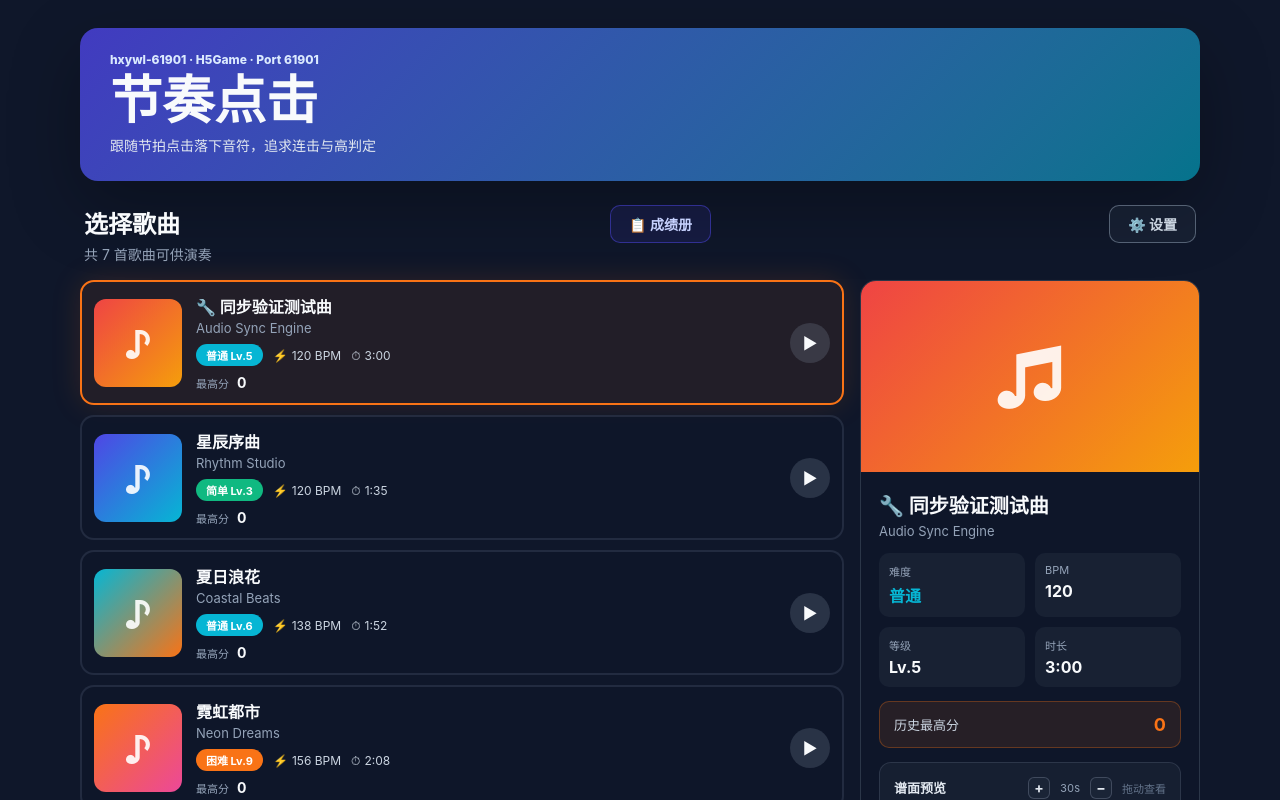
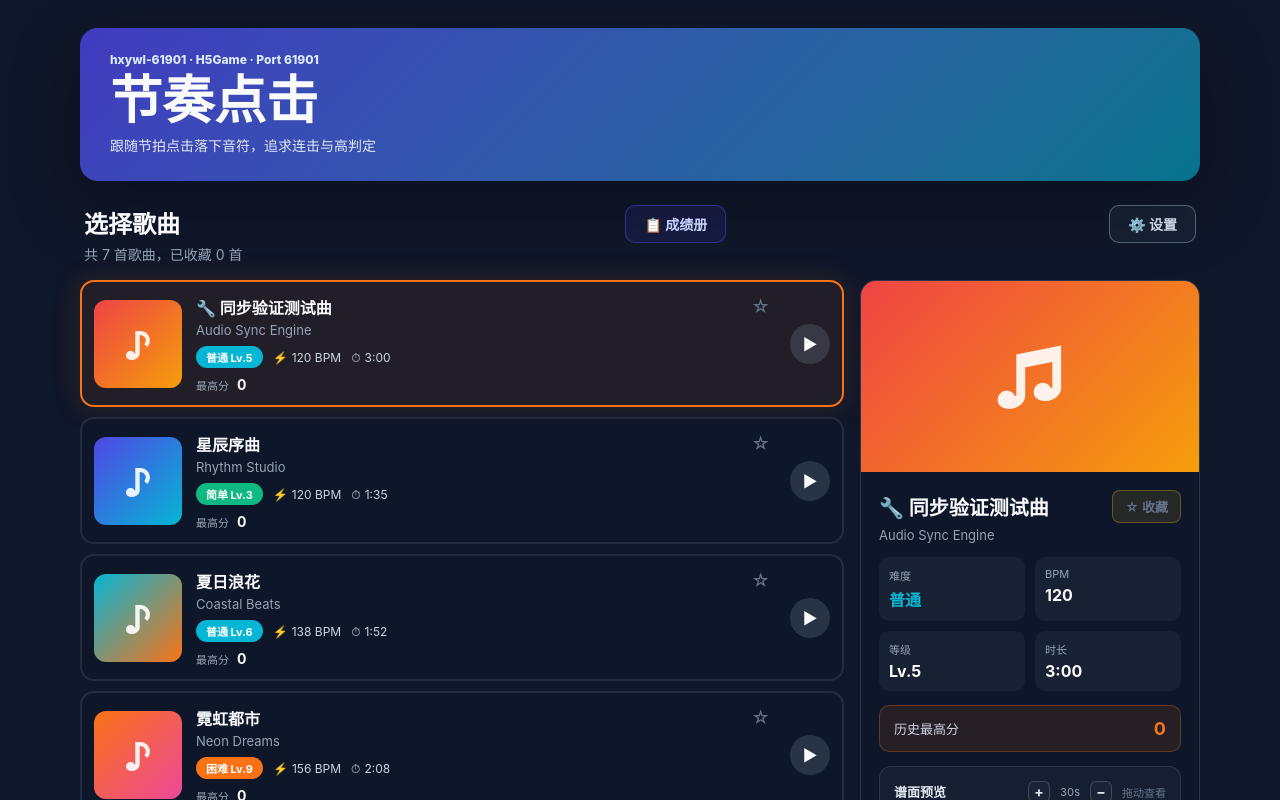
Before and after one commit to aliAjax/hxywl-61901-e1bd72a, a React (Vite) app: page / in a window 1280 px wide. Both pictures are taken after a click on the button "← 跳过教学". Shown: the top 800 px of the page. Built offline with nearby package versions, Linux system fonts and the light colour scheme.

Commit message:
.3436396082391580:4bc4e12b288c8521d436924fef1879c9_6a360041eaff1d2daeeba827.6a360043eaff1d2daeeba82f.6a360043919d2a5b4adae53d:Trae CN.T(2026/6/20 10:51:47)

```diff
--- a/src/SongSelect.tsx
+++ b/src/SongSelect.tsx
@@ -6,6 +6,8 @@ import {
   difficultyColors,
   formatDuration,
   getSongBestScore,
+  isSongFavorite,
+  toggleSongFavorite,
 } from "./songs";
 import ChartPreview from "./ChartPreview";
 
@@ -28,10 +30,25 @@ export default function SongSelect({
 }: SongSelectProps) {
   const [previewingSongId, setPreviewingSongId] = useState<string | null>(null);
   const [previewStep, setPreviewStep] = useState(-1);
+  const [favoriteTick, setFavoriteTick] = useState(0);
   const previewTimerRef = useRef<number | null>(null);
   const audioCtxRef = useRef<AudioContext | null>(null);
 
-  const selectedSong = songs.find((s) => s.id === selectedSongId) || songs[0];
+  const sortedSongs = [...songs].sort((a, b) => {
+    const aFav = isSongFavorite(a.id);
+    const bFav = isSongFavorite(b.id);
+    if (aFav && !bFav) return -1;
+    if (!aFav && bFav) return 1;
+    return 0;
+  });
+
+  const selectedSong = sortedSongs.find((s) => s.id === selectedSongId) || sortedSongs[0];
+
+  function handleToggleFavorite(songId: string, e: React.MouseEvent) {
+    e.stopPropagation();
+    toggleSongFavorite(songId);
+    setFavoriteTick((t) => t + 1);
+  }
 
   useEffect(() => {
     return () => {
@@ -121,7 +138,7 @@ export default function SongSelect({
         <div className="select-header-row">
           <div>
             <h1 className="select-title">选择歌曲</h1>
-            <p className="select-subtitle">共 {songs.length} 首歌曲可供演奏</p>
+            <p className="select-subtitle">共 {songs.length} 首歌曲，已收藏 {songs.filter((s) => isSongFavorite(s.id)).length} 首</p>
           </div>
           <button
             className="scorebook-entry-btn"
@@ -140,15 +157,16 @@ export default function SongSelect({
 
       <div className="select-layout">
         <div className="song-list">
-          {songs.map((song) => {
+          {sortedSongs.map((song) => {
             const isSelected = selectedSong.id === song.id;
             const isPreviewing = previewingSongId === song.id;
             const best = getSongBestScore(song.id);
+            const isFav = isSongFavorite(song.id);
 
             return (
               <div
                 key={song.id}
-                className={`song-card ${isSelected ? "selected" : ""}`}
+                className={`song-card ${isSelected ? "selected" : ""} ${isFav ? "favorite" : ""}`}
                 onClick={() => onSelectSong(song)}
               >
                 <div
@@ -158,6 +176,7 @@ export default function SongSelect({
                   }}
                 >
                   <span className="song-icon">♪</span>
+                  {isFav && <span className="favorite-indicator">⭐</span>}
                   {isPreviewing && (
                     <div className="preview-wave">
                       {song.previewPattern.map((_, i) => (
@@ -171,7 +190,16 @@ export default function SongSelect({
                 </div>
 
                 <div className="song-info">
-                  <h3 className="song-title">{song.title}</h3>
+                  <div className="song-title-row">
+                    <h3 className="song-title">{song.title}</h3>
+                    <button
+                      className={`favorite-btn ${isFav ? "active" : ""}`}
+                      onClick={(e) => handleToggleFavorite(song.id, e)}
+                      title={isFav ? "取消收藏" : "收藏歌曲"}
+                    >
+                      {isFav ? "★" : "☆"}
+                    </button>
+                  </div>
                   <p className="song-artist">{song.artist}</p>
 
                   <div className="song-meta">
@@ -221,10 +249,20 @@ export default function SongSelect({
             }}
           >
             <span className="detail-icon">♫</span>
+            {isSongFavorite(selectedSong.id) && <span className="detail-favorite-indicator">⭐</span>}
           </div>
 
           <div className="detail-info">
-            <h2 className="detail-title">{selectedSong.title}</h2>
+            <div className="detail-title-row">
+              <h2 className="detail-title">{selectedSong.title}</h2>
+              <button
+                className={`detail-favorite-btn ${isSongFavorite(selectedSong.id) ? "active" : ""}`}
+                onClick={(e) => handleToggleFavorite(selectedSong.id, e)}
+                title={isSongFavorite(selectedSong.id) ? "取消收藏" : "收藏歌曲"}
+              >
+                {isSongFavorite(selectedSong.id) ? "★ 已收藏" : "☆ 收藏"}
+              </button>
+            </div>
             <p className="detail-artist">{selectedSong.artist}</p>
 
             <div className="detail-stats">
--- a/src/resourceManager.ts
+++ b/src/resourceManager.ts
@@ -22,6 +22,7 @@ const STORAGE_KEYS = {
   PLAY_RECORDS: "rhythm-play-records",
   CALIBRATION: "rhythm-calibration-offset",
   TUTORIAL: "rhythm-tutorial-completed",
+  FAVORITES: "rhythm-favorite-songs",
 } as const;
 
 const TRACK_COUNT = 4;
@@ -442,12 +443,14 @@ class ResourceManager {
     bestScores: Record<string, number>;
     playRecords: PlayRecord[];
     version: ResourceVersion | null;
+    favoriteSongIds: Set<string>;
   } = {
     songs: null,
     charts: {},
     bestScores: {},
     playRecords: [],
     version: null,
+    favoriteSongIds: new Set(),
   };
 
   private initialized = false;
@@ -710,6 +713,7 @@ class ResourceManager {
     localStorage.removeItem(STORAGE_KEYS.VERSION);
     localStorage.removeItem(STORAGE_KEYS.CALIBRATION);
     localStorage.removeItem(STORAGE_KEYS.TUTORIAL);
+    localStorage.removeItem(STORAGE_KEYS.FAVORITES);
 
     for (let i = 0; i < localStorage.length; i++) {
       const key = localStorage.key(i);
@@ -724,6 +728,7 @@ class ResourceManager {
       bestScores: {},
       playRecords: [],
       version: null,
+      favoriteSongIds: new Set(),
     };
     this.initialized = false;
   }
@@ -1008,6 +1013,40 @@ class ResourceManager {
   resetTutorialStatus(): void {
     localStorage.removeItem(STORAGE_KEYS.TUTORIAL);
   }
+
+  getFavoriteSongIds(): string[] {
+    this.ensureInitialized();
+    if (this.memoryCache.favoriteSongIds.size === 0) {
+      const raw = localStorage.getItem(STORAGE_KEYS.FAVORITES);
+      const ids = safeParseJSON<string[]>(raw, []);
+      this.memoryCache.favoriteSongIds = new Set(ids);
+    }
+    return [...this.memoryCache.favoriteSongIds];
+  }
+
+  isSongFavorite(songId: string): boolean {
+    return this.getFavoriteSongIds().includes(songId);
+  }
+
+  toggleSongFavorite(songId: string): boolean {
+    this.ensureInitialized();
+    const ids = this.getFavoriteSongIds();
+    const isFav = ids.includes(songId);
+    let newIds: string[];
+    if (isFav) {
+      newIds = ids.filter((id) => id !== songId);
+    } else {
+      newIds = [...ids, songId];
+    }
+    localStorage.setItem(STORAGE_KEYS.FAVORITES, JSON.stringify(newIds));
+    this.memoryCache.favoriteSongIds = new Set(newIds);
+    return !isFav;
+  }
+
+  resetFavorites(): void {
+    localStorage.removeItem(STORAGE_KEYS.FAVORITES);
+    this.memoryCache.favoriteSongIds = new Set();
+  }
 }
 
 export const resourceManager = new ResourceManager();
--- a/src/songs.ts
+++ b/src/songs.ts
@@ -87,6 +87,22 @@ export function resetTutorialStatus(): void {
   resourceManager.resetTutorialStatus();
 }
 
+export function getFavoriteSongIds(): string[] {
+  return resourceManager.getFavoriteSongIds();
+}
+
+export function isSongFavorite(songId: string): boolean {
+  return resourceManager.isSongFavorite(songId);
+}
+
+export function toggleSongFavorite(songId: string): boolean {
+  return resourceManager.toggleSongFavorite(songId);
+}
+
+export function resetFavorites(): void {
+  resourceManager.resetFavorites();
+}
+
 export const tutorialSteps: TutorialStep[] = [
   {
     id: 1,
--- a/src/styles.css
+++ b/src/styles.css
@@ -2908,6 +2908,120 @@ button {
   color: #10b981;
 }
 
+.song-card.favorite {
+  border-color: rgba(251, 191, 36, 0.35);
+}
+
+.song-card.favorite:hover {
+  border-color: rgba(251, 191, 36, 0.55);
+}
+
+.song-card.favorite.selected {
+  border-color: #fbbf24;
+  box-shadow: 0 0 30px rgba(251, 191, 36, 0.2);
+}
+
+.favorite-indicator {
+  position: absolute;
+  top: 4px;
+  right: 4px;
+  font-size: 14px;
+  filter: drop-shadow(0 1px 2px rgba(0, 0, 0, 0.5));
+  animation: favoritePulse 2s ease-in-out infinite;
+}
+
+@keyframes favoritePulse {
+  0%, 100% { transform: scale(1); }
+  50% { transform: scale(1.15); }
+}
+
+.song-title-row {
+  display: flex;
+  align-items: center;
+  justify-content: space-between;
+  gap: 8px;
+}
+
+.favorite-btn {
+  background: none;
+  border: none;
+  font-size: 18px;
+  cursor: pointer;
+  padding: 4px 6px;
+  border-radius: 6px;
+  color: #64748b;
+  transition: all 150ms ease;
+  line-height: 1;
+  flex-shrink: 0;
+}
+
+.favorite-btn:hover {
+  background: rgba(251, 191, 36, 0.15);
+  color: #fbbf24;
+  transform: scale(1.1);
+}
+
+.favorite-btn.active {
+  color: #fbbf24;
+}
+
+.favorite-btn.active:hover {
+  background: rgba(239, 68, 68, 0.15);
+  color: #f87171;
+}
+
+.detail-favorite-indicator {
+  position: absolute;
+  top: 12px;
+  right: 12px;
+  font-size: 24px;
+  filter: drop-shadow(0 2px 4px rgba(0, 0, 0, 0.4));
+  animation: favoritePulse 2s ease-in-out infinite;
+}
+
+.detail-cover {
+  position: relative;
+}
+
+.detail-title-row {
+  display: flex;
+  align-items: center;
+  justify-content: space-between;
+  gap: 10px;
+  margin-bottom: 2px;
+}
+
+.detail-favorite-btn {
+  background: rgba(251, 191, 36, 0.1);
+  border: 1px solid rgba(251, 191, 36, 0.3);
+  color: #64748b;
+  font-size: 13px;
+  font-weight: 600;
+  padding: 6px 12px;
+  border-radius: 8px;
+  cursor: pointer;
+  transition: all 150ms ease;
+  flex-shrink: 0;
+}
+
+.detail-favorite-btn:hover {
+  background: rgba(251, 191, 36, 0.2);
+  border-color: rgba(251, 191, 36, 0.5);
+  color: #fbbf24;
+}
+
+.detail-favorite-btn.active {
+  background: rgba(251, 191, 36, 0.18);
+  border-color: #fbbf24;
+  color: #fbbf24;
+}
+
+.detail-favorite-btn.active:hover {
+  background: rgba(239, 68, 68, 0.15);
+  border-color: rgba(239, 68, 68, 0.5);
+  color: #f87171;
+}
+
 .sync-debug-hint {
   margin-top: 10px;
   padding-top: 8px;
```
